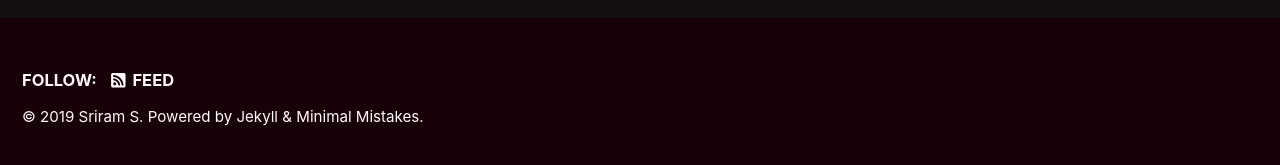
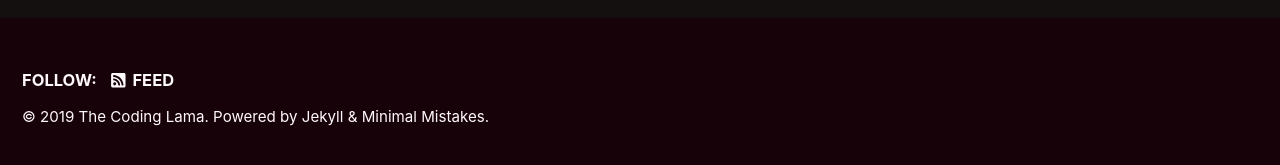
Before and after one commit to simranketha/simranketha.github.io, a Jekyll site: the page built from index.html, in a window 1280 px wide and 900 px high, scrolled down 222 px. Shown: the part 727-892 px from the top of the window. Built offline with Jekyll 4.4.1, drawn with Linux system fonts in a browser that asks for light colours; cached includes are drawn as plain includes; the list of posts is cut into pages by our own code.

Commit message:
Update _config.yml

```diff
--- a/_config.yml
+++ b/_config.yml
@@ -18,7 +18,7 @@ minimal_mistakes_skin    : "neon" #"default"  "air", "aqua", "contrast", "dark",
 locale                   : "en-US"
 title                    : "Sriram S"
 title_separator          : "-"
-name                     : "Sriram S"
+name                     : "The Coding Lama"
 description              : "Datascience Portfolio"
 url                      : # the base hostname & protocol for your site e.g. "https://mmistakes.github.io"
 baseurl                  : # the subpath of your site, e.g. "/blog"
```
